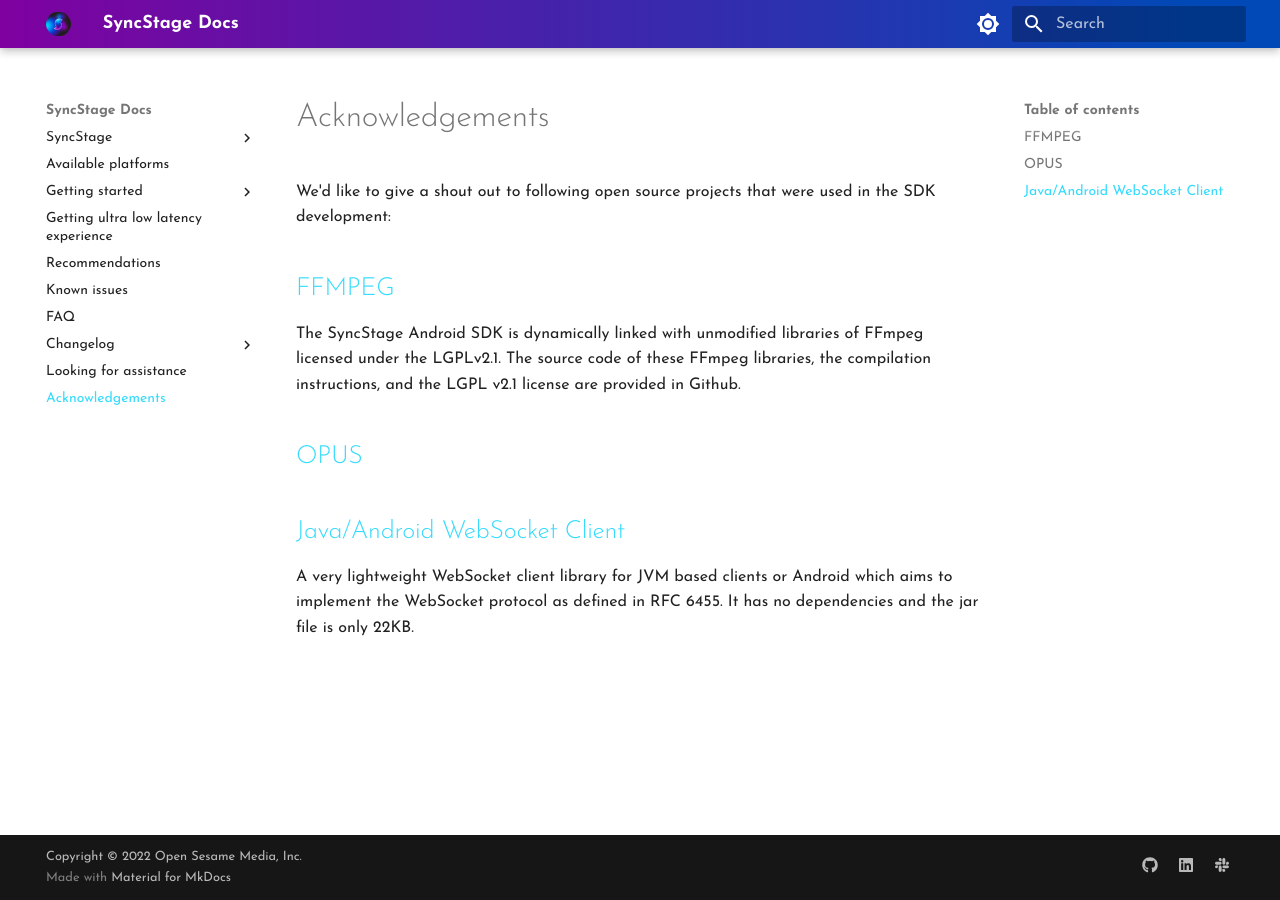
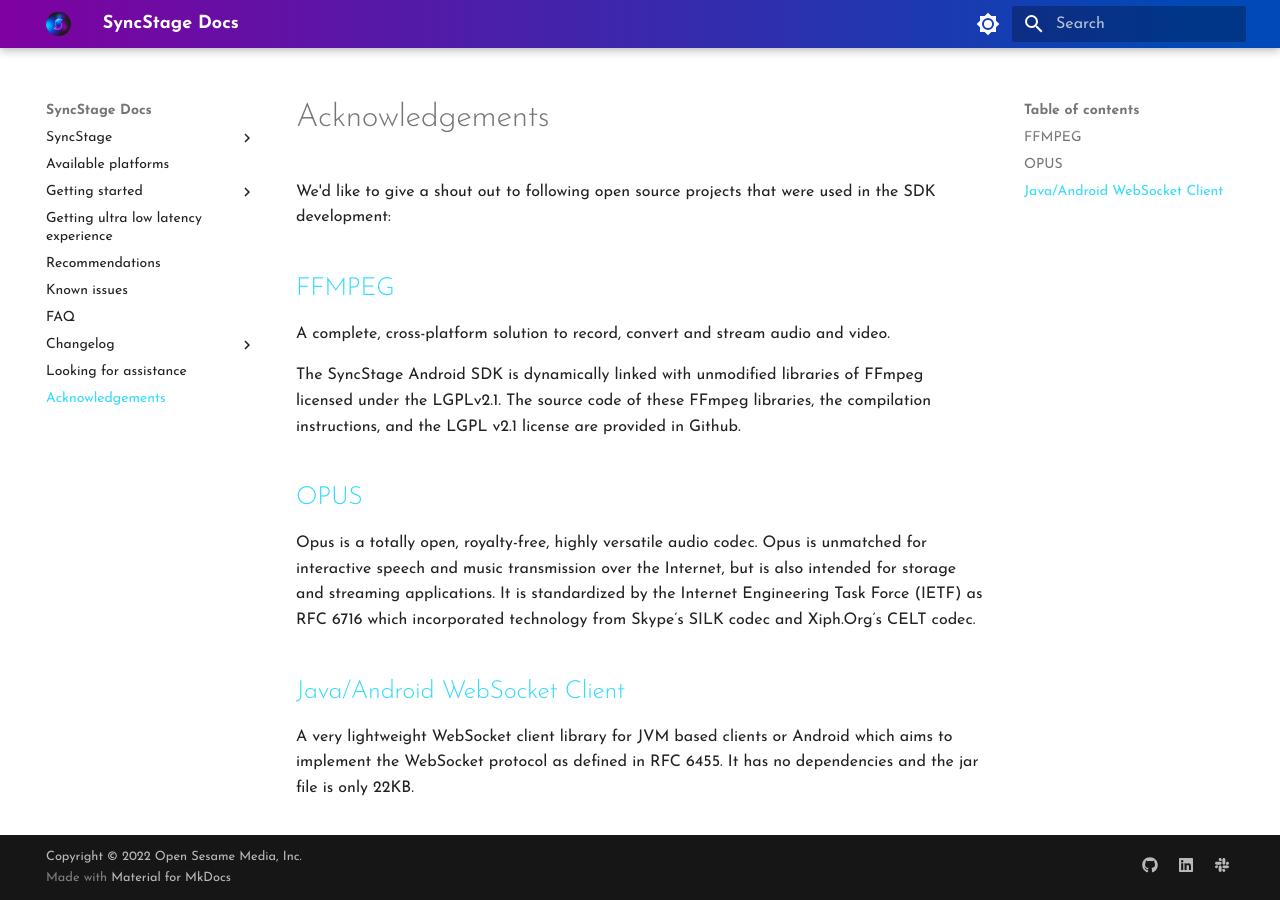
Before and after one commit to opensesamemedia/syncstage-docs, an MkDocs documentation site: the page built from docs/acknowledgements.md, in a window 1280 px wide. Built offline with MkDocs 1.6.1 and Material for MkDocs 9.7.7, drawn with Linux system fonts in a browser that asks for light colours.

Commit message:
updated acknowledgements

```diff
--- a/docs/acknowledgements.md
+++ b/docs/acknowledgements.md
@@ -1,11 +1,14 @@
 We'd like to give a shout out to following open source projects that were used in the SDK development:
 
 ## [FFMPEG](https://github.com/FFmpeg/FFmpeg)
+
+A complete, cross-platform solution to record, convert and stream audio and video.
 
 The SyncStage Android SDK is dynamically linked with unmodified libraries of FFmpeg licensed under the LGPLv2.1. The source code of these FFmpeg libraries, the compilation instructions, and the LGPL v2.1 license are provided in Github.
 
 ## [OPUS](https://opus-codec.org/license/)
 
+Opus is a totally open, royalty-free, highly versatile audio codec. Opus is unmatched for interactive speech and music transmission over the Internet, but is also intended for storage and streaming applications. It is standardized by the Internet Engineering Task Force (IETF) as RFC 6716 which incorporated technology from Skype’s SILK codec and Xiph.Org’s CELT codec.
 
 ## [Java/Android WebSocket Client](https://github.com/gusavila92/java-android-websocket-client)
 
```
